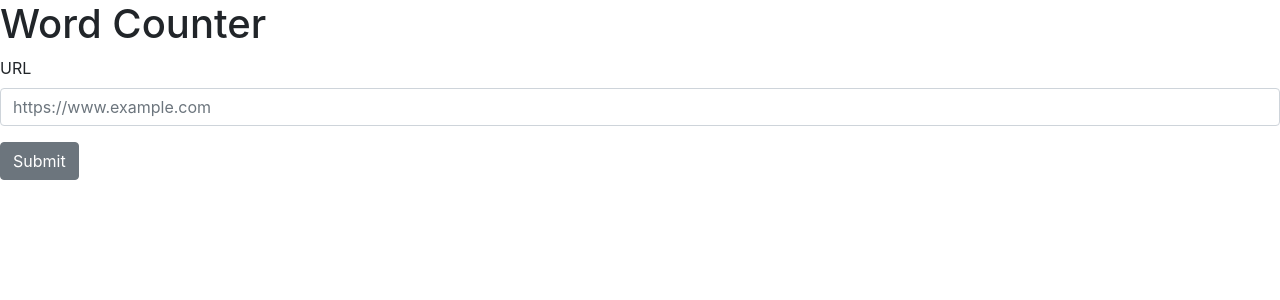
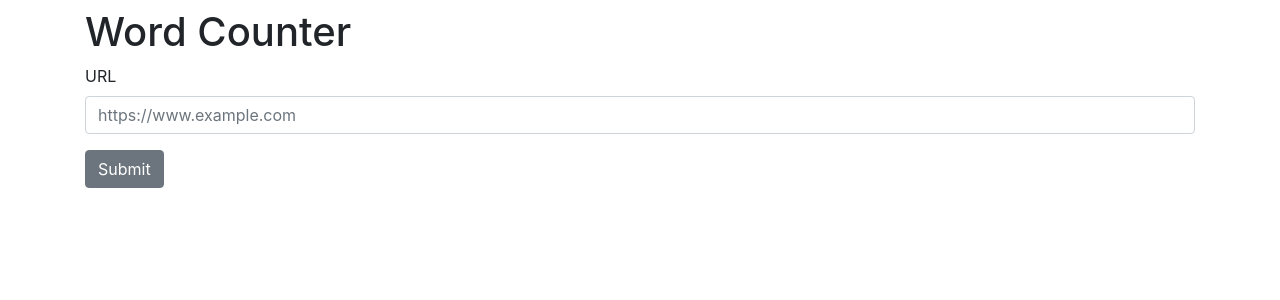
Before and after one commit to junko911/word-counter, a React (Create React App) app in the folder client/: page / in a window 1280 px wide. Shown: the top 300 px of the page. Built offline with nearby package versions, Linux system fonts and the light colour scheme.

Commit message:
Stylize form

```diff
--- a/client/src/App.js
+++ b/client/src/App.js
@@ -1,10 +1,12 @@
 import './App.css';
-import { Button, Form, FormGroup, Label, Input } from 'reactstrap';
+import { Container, Row, Col, Button, Form, FormGroup, Label, Input } from 'reactstrap';
 
 function App() {
   return (
-    <>
+    <Container className="mt-2">
       <h1>Word Counter</h1>
+      <Row>
+        <Col>
           <Form>
             <FormGroup>
               <Label for="url">URL</Label>
@@ -15,7 +17,9 @@ function App() {
             </FormGroup>
           </Form>
           <Button>Submit</Button>
-    </>
+        </Col>
+      </Row>
+    </Container>
   );
 }
 
```
Lines whose indentation alone changed are shown as unchanged.
